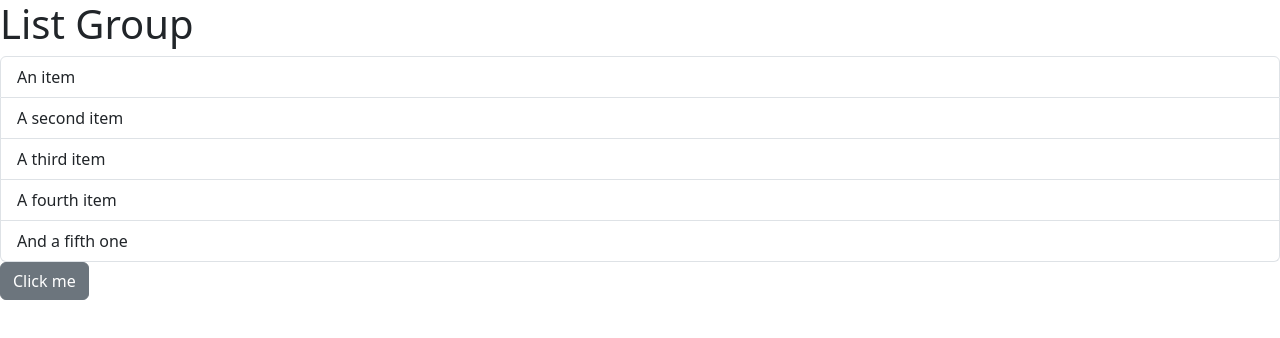
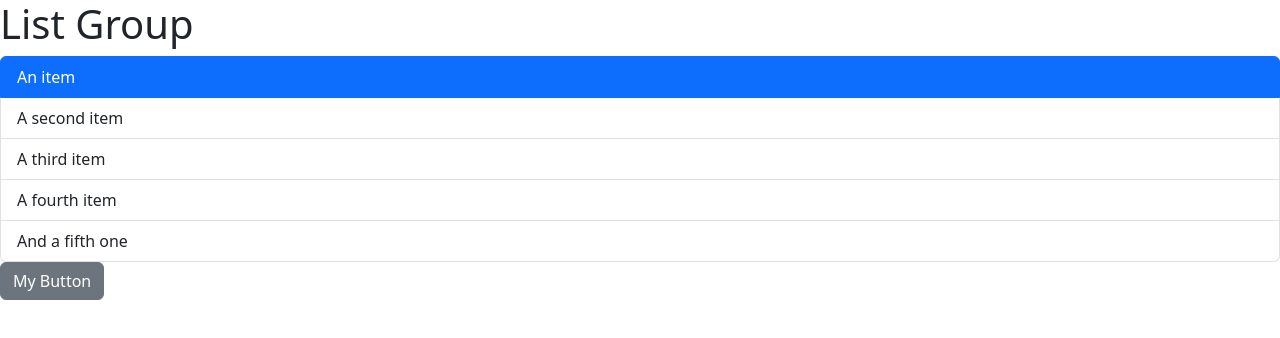
Before and after one commit to Grombrindle/LearningReact, a React (Vite) app: page / in a window 1280 px wide. Shown: the top 338 px of the page. Built offline with nearby package versions, Linux system fonts and the light colour scheme.

Commit message:
messing with the code and asking ai to make better with explantions so all in all just some final touches before i move on to nextjs

```diff
--- a/src/App.tsx
+++ b/src/App.tsx
@@ -1,36 +1,96 @@
-import { useState } from "react";
+//BetterCLass
+// ✅ BEST PRACTICE: Extract config/data to top-level or custom hook
+// - Keeps component focused on UI logic
+// - Makes data reusable/testable
+// - Avoids re-creating arrays on every render
+let ITEMS = [
+  "An item",
+  "A second item",
+  "A third item",
+  "A fourth item",
+  "And a fifth one",
+];
+
+import { useState, useCallback } from "react"; // ✅ useCallback for stable handlers
 import Alert from "./components/Alert";
 import Button from "./components/Button";
 import ListGroup from "./components/ListGroup";
-// import Message from './Message';
+
 function App() {
-  let items = [
-    "An item",
-    "A second item",
-    "A third item",
-    "A fourth item",
-    "And a fifth one",
-  ];
-  const [AlertVisible, setAlertVisible] = useState(false);
-  const handleSelectItem = (item: string) => console.log(item);
+  // ✅ camelCase for state (React convention)
+  const [isAlertVisible, setIsAlertVisible] = useState(false);
+
+  // ✅ useCallback prevents re-renders in child components
+  // - ListGroup won't re-render unnecessarily
+  // - Stable function reference across renders
+  const handleSelectItem = useCallback((item: string) => {
+    console.log(item);
+  }, []);
+
+  // ✅ Inline handler with useCallback - stable & performant
+  const handleShowAlert = useCallback(() => {
+    setIsAlertVisible(true);
+  }, []);
+
   return (
     <>
-      {/* <Alert message="hi" /> */}
-      {AlertVisible && (
-        <Alert onClose={() => setAlertVisible(false)}>
-          <span>Hiiiiiiii</span>hi{" "}
+      {/* ✅ Conditional rendering with && is fine for simple cases */}
+      {/* Alternative: ternary for complex logic */}
+      {isAlertVisible && (
+        <Alert onClose={() => setIsAlertVisible(false)}>
+          <strong>Hiiiiiiii</strong> hi! {/* ✅ Fixed JSX whitespace */}
         </Alert>
       )}
+
+      {/* ✅ Props are properly typed (assuming ListGroup has types) */}
       <ListGroup
-        items={items}
+        items={ITEMS}
         heading="List Group"
         onSelectItem={handleSelectItem}
       />
-      <Button color="secondary" onClick={() => setAlertVisible(true)}>
-        <span>Click me</span>
+
+      <Button color="secondary" onClick={handleShowAlert}>
+        <span>My Button</span> {/* ✅ Semantic text */}
       </Button>
     </>
   );
 }
 
 export default App;
+
+// import { useState } from "react";
+// import Alert from "./components/Alert";
+// import Button from "./components/Button";
+// import ListGroup from "./components/ListGroup";
+// // import Message from './Message';
+// function App() {
+//   let items = [
+//     "An item",
+//     "A second item",
+//     "A third item",
+//     "A fourth item",
+//     "And a fifth one",
+//   ];
+//   const [AlertVisible, setAlertVisible] = useState(false);
+//   const handleSelectItem = (item: string) => console.log(item);
+//   return (
+//     <>
+//       {/* <Alert message="hi" /> */}
+//       {AlertVisible && (
+//         <Alert onClose={() => setAlertVisible(false)}>
+//           <span>Hiiiiiiii</span>hi{" "}
+//         </Alert>
+//       )}
+//       <ListGroup
+//         items={items}
+//         heading="List Group"
+//         onSelectItem={handleSelectItem}
+//       />
+//       <Button color="secondary" onClick={() => setAlertVisible(true)}>
+//         <span>Click me</span>
+//       </Button>
+//     </>
+//   );
+// }
+
+// export default App;
--- a/src/components/ListGroup.tsx
+++ b/src/components/ListGroup.tsx
@@ -1,6 +1,4 @@
-// import type { MouseEvent } from "react";
-
-import { useState } from "react";
+import { useState, useCallback, type MouseEvent } from "react"; // ✅ Import MouseEvent for proper typing
 
 interface Props {
   items: string[];
@@ -8,63 +6,136 @@ interface Props {
   onSelectItem: (item: string) => void;
 }
 
-// import { Fragment } from "react/jsx-runtime";
 function ListGroup({ items, heading, onSelectItem }: Props) {
-  // let selectedItem = 0;
+  // ✅ Initial state: first item or -1 (handles empty array)
+  const [selectedIndex, setSelectedIndex] = useState(0);
 
-  //Hooks
-  const [selectedItem, setSelectedItem] = useState(-1);
-  // arr[0]; // -1
-  // arr[1]; // function to update the state
-  //   items = [];
+  // ✅ useCallback: stable function reference, prevents parent re-renders
+  const handleClick = useCallback(
+    (item: string, index: number, event: MouseEvent) => {
+      setSelectedIndex(index);
+      onSelectItem(item);
+    },
+    [onSelectItem],
+  ); // ✅ Dependency: re-create only if prop changes
 
-  //   if (items.length === 0)
-  //     return (
-  //       <>
-  //         <h1>List Group</h1>
-  //         <p>There are no items in the list.</p>
-  //       </>
-  //     );
-
-  //   items.map((item) => <li className="list-group-item">{item}</li>);
-
-  //   const message =
-  //     items.length === 0 ? <p>There are no items in the list.</p> : null;
-
-  // function GetMessage() {
-  //   if (items.length === 0) return <p>There are no items in the list.</p>;
-  //   return null;
-  // }
-
-  // const handleClick = (event: MouseEvent) => console.log(event);
+  // ✅ Early return: cleaner than conditional inside JSX
+  if (items.length === 0) {
+    return (
+      <div role="alert" aria-live="polite">
+        <h1>{heading}</h1>
+        <p className="text-muted">No items available.</p>
+      </div>
+    );
+  }
 
   return (
-    // <Fragment>
-    <>
-      <h1>{heading}</h1>
-      {/* {GetMessage()} */}
-      {items.length === 0 && <p>There are no items in the list.</p>}
-      <ul className="list-group">
+    <div>
+      {/* ✅ Semantic heading with id for accessibility */}
+      <h1 id="list-heading">{heading}</h1>
+
+      <ul
+        className="list-group"
+        role="listbox"
+        aria-labelledby="list-heading"
+        aria-activedescendant={`list-item-${selectedIndex}`}
+      >
         {items.map((item, index) => (
+          /* ✅ Better key: index + item prevents key collisions */
           <li
-            className={
-              selectedItem === index
-                ? "list-group-item active"
-                : "list-group-item"
-            }
-            key={item}
-            onClick={() => {
-              setSelectedItem(index);
-              onSelectItem(item);
+            key={`${item}-${index}`} // ✅ Unique key combining both
+            className={`list-group-item
+              ${selectedIndex === index ? "active" : ""}`}
+            /* ✅ role="option" + explicit aria-selected for screen readers */
+            role="option"
+            aria-selected={selectedIndex === index}
+            id={`list-item-${index}`}
+            /* ✅ Proper event typing + button-like behavior */
+            onClick={(event) => handleClick(item, index, event)}
+            tabIndex={0} // ✅ Keyboard accessible
+            onKeyDown={(e) => {
+              if (e.key === "Enter" || e.key === " ") {
+                handleClick(item, index, e as any);
+              }
             }}
           >
             {item}
           </li>
         ))}
       </ul>
-    </>
-    // </Fragment>
+    </div>
   );
 }
 
 export default ListGroup;
+
+// // import type { MouseEvent } from "react";
+
+// import { useState } from "react";
+
+// interface Props {
+//   items: string[];
+//   heading: string;
+//   onSelectItem: (item: string) => void;
+// }
+
+// // import { Fragment } from "react/jsx-runtime";
+// function ListGroup({ items, heading, onSelectItem }: Props) {
+//   // let selectedItem = 0;
+
+//   //Hooks
+//   const [selectedItem, setSelectedItem] = useState(-1);
+//   // arr[0]; // -1
+//   // arr[1]; // function to update the state
+//   //   items = [];
+
+//   //   if (items.length === 0)
+//   //     return (
+//   //       <>
+//   //         <h1>List Group</h1>
+//   //         <p>There are no items in the list.</p>
+//   //       </>
+//   //     );
+
+//   //   items.map((item) => <li className="list-group-item">{item}</li>);
+
+//   //   const message =
+//   //     items.length === 0 ? <p>There are no items in the list.</p> : null;
+
+//   // function GetMessage() {
+//   //   if (items.length === 0) return <p>There are no items in the list.</p>;
+//   //   return null;
+//   // }
+
+//   // const handleClick = (event: MouseEvent) => console.log(event);
+
+//   return (
+//     // <Fragment>
+//     <>
+//       <h1>{heading}</h1>
+//       {/* {GetMessage()} */}
+//       {items.length === 0 && <p>There are no items in the list.</p>}
+//       <ul className="list-group">
+//         {items.map((item, index) => (
+//           <li
+//             className={
+//               selectedItem === index
+//                 ? "list-group-item active"
+//                 : "list-group-item"
+//             }
+//             key={item}
+//             onClick={() => {
+//               setSelectedItem(index);
+//               onSelectItem(item);
+//             }}
+//           >
+//             {item}
+//           </li>
+//         ))}
+//       </ul>
+//     </>
+//     // </Fragment>
+//   );
+// }
+
+// export default ListGroup;
```
